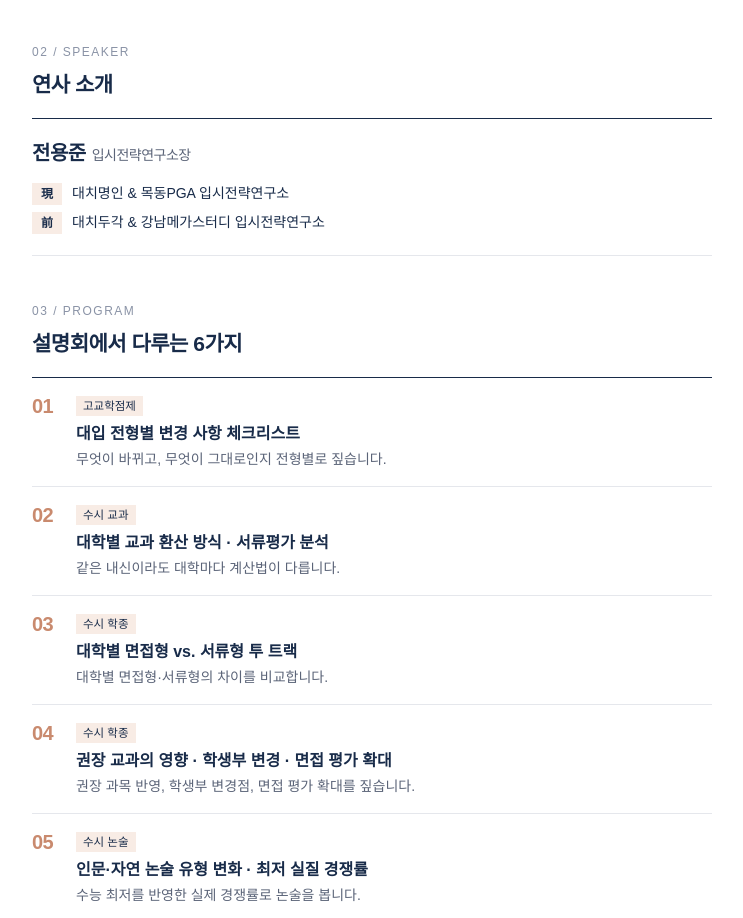
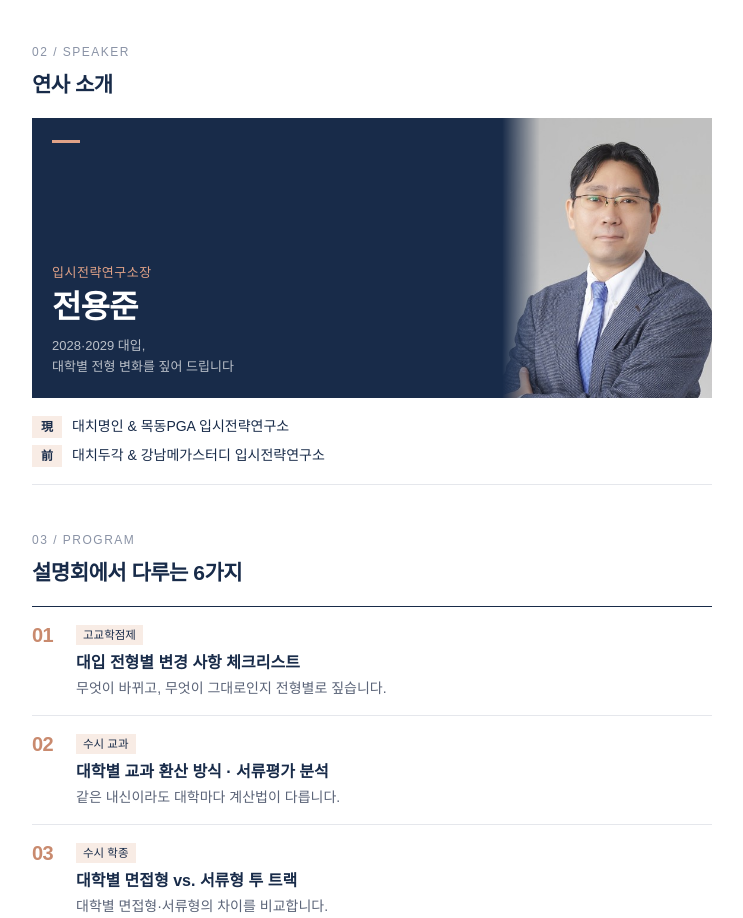
Before and after one commit to ysu06veronica-lab/best, a plain HTML site: page college-briefing/index.html in a window 1280 px wide. Shown: the part 990-1908 px from the top of the page, without its empty margins (268-1011 px from the left). Drawn offline with Linux system fonts and the light colour scheme.

Commit message:
college-briefing: 연사 사진 카드·미리보기 이미지 추가
Co-Authored-By: Claude Opus 5.5 <noreply@anthropic.com>

```diff
--- a/college-briefing/index.html
+++ b/college-briefing/index.html
@@ -9,7 +9,7 @@
 <meta property="og:title" content="2028·2029 대입지원전략 설명회 · 참석 신청">
 <meta property="og:description" content="예비 고2·고3 학부모 대상 · 12/1(화) 저녁 7:30 · 참가비 무료 · 송도 최고수학학원">
 <meta property="og:url" content="https://best-eight-gold.vercel.app/college-briefing/">
-<meta property="og:image" content="https://best-eight-gold.vercel.app/college-briefing/og.jpg?v=20261106">
+<meta property="og:image" content="https://best-eight-gold.vercel.app/college-briefing/og.jpg?v=20261106b">
 <meta property="og:image:width" content="1200">
 <meta property="og:image:height" content="630">
 <meta name="twitter:card" content="summary_large_image">
@@ -50,10 +50,16 @@ h2{font-size:21px;font-weight:700;letter-spacing:-.5px;margin-top:6px}
 .why p{font-size:14px;color:var(--sub);margin-top:4px}
 
 /* 연사 */
-.spk{margin-top:16px;border-top:1px solid var(--navy);border-bottom:1px solid var(--line);padding:18px 0}
-.spk .nm{font-size:20px;font-weight:700;letter-spacing:-.5px}
-.spk .nm span{font-size:14px;font-weight:500;color:var(--sub);margin-left:6px}
-.spk ul{list-style:none;margin-top:10px;font-size:14px}
+.spk{margin-top:16px}
+.spk .card{display:flex;align-items:stretch;background:var(--navy);color:#fff;overflow:hidden}
+.spk .txt{flex:1;min-width:0;padding:22px 0 20px 20px;display:flex;flex-direction:column;justify-content:flex-end}
+.spk .txt .role{font-size:13px;font-weight:500;color:var(--accent);letter-spacing:.5px;white-space:nowrap}
+.spk .nm{font-size:32px;font-weight:700;letter-spacing:-1px;line-height:1.2;margin-top:4px;white-space:nowrap}
+.spk .bar{width:28px;height:3px;background:var(--accent);margin-bottom:auto}
+.spk .txt p.s{font-size:13px;color:rgba(255,255,255,.7);margin-top:10px}
+.spk figure{width:44%;max-width:210px;flex-shrink:0;align-self:flex-end;line-height:0}
+.spk figure img{width:100%;height:auto;display:block;aspect-ratio:354/472;object-fit:cover;-webkit-mask-image:linear-gradient(to left,#000 82%,transparent);mask-image:linear-gradient(to left,#000 82%,transparent)}
+.spk ul{list-style:none;font-size:14px;border-bottom:1px solid var(--line);padding:14px 0}
 .spk li{display:flex;gap:10px;padding:3px 0}
 .spk li i{font-style:normal;flex-shrink:0;width:30px;font-size:12px;font-weight:700;color:var(--navy);background:var(--sky);text-align:center;height:22px;line-height:22px;margin-top:1px}
 
@@ -163,7 +169,15 @@ footer a{color:var(--mute)}
     <span class="k">02 / SPEAKER</span>
     <h2>연사 소개</h2>
     <div class="spk">
-      <p class="nm">전용준<span>입시전략연구소장</span></p>
+      <div class="card">
+        <div class="txt">
+          <span class="bar"></span>
+          <span class="role">입시전략연구소장</span>
+          <p class="nm">전용준</p>
+          <p class="s">2028·2029 대입,<br>대학별 전형 변화를 <span class="nw">짚어 드립니다</span></p>
+        </div>
+        <figure><img src="/college-briefing/speaker.jpg" alt="전용준 입시전략연구소장" width="354" height="472" loading="lazy"></figure>
+      </div>
       <ul>
         <li><i>現</i><span>대치명인 &amp; 목동PGA 입시전략연구소</span></li>
         <li><i>前</i><span>대치두각 &amp; 강남메가스터디 입시전략연구소</span></li>
```
Also changed, not shown: college-briefing/og.jpg, college-briefing/speaker.jpg (added).
